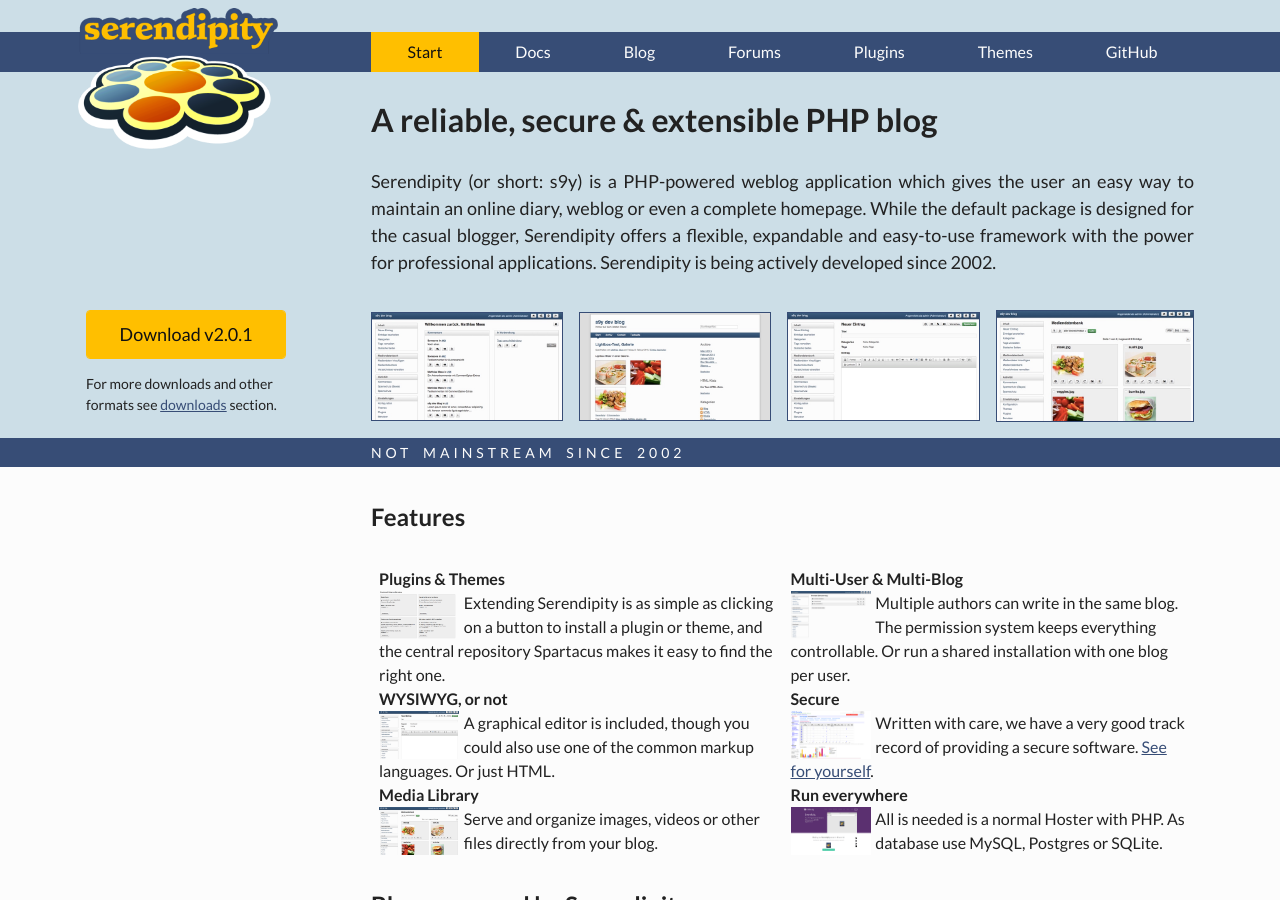
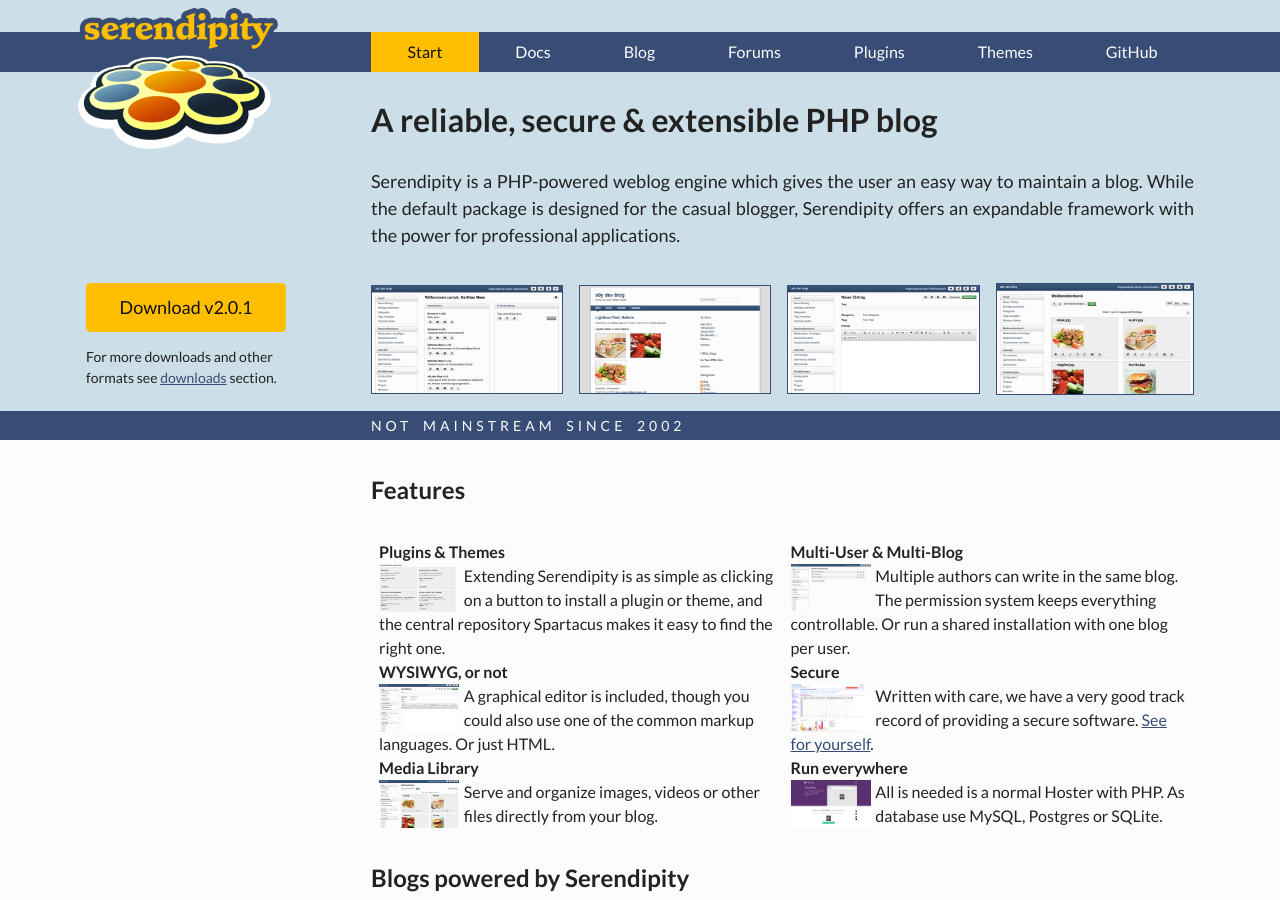
Before and after one commit to s9y/s9y.github.io, a Jekyll site: the page built from index.md, in a window 1280 px wide and 900 px high. Built offline with Jekyll 4.4.1, drawn with Linux system fonts in a browser that asks for light colours; nearby versions of some CDN libraries.

Commit message:
shorten preface text

```diff
--- a/_includes/showcase.html
+++ b/_includes/showcase.html
@@ -3,7 +3,7 @@
         <section id="preface">
             <h2>What is Serendipity?</h2>
 
-            <p>Serendipity (or short: s9y) is a PHP-powered weblog application which gives the user an easy way to maintain an online diary, weblog or even a complete homepage. While the default package is designed for the casual blogger, Serendipity offers a flexible, expandable and easy-to-use framework with the power for professional applications. Serendipity is being actively developed since 2002.</p>
+            <p>Serendipity is a PHP-powered weblog engine which gives the user an easy way to maintain a blog. While the default package is designed for the casual blogger, Serendipity offers an expandable framework with the power for professional applications.</p>
         </section>
 
         <section id="download">
```
